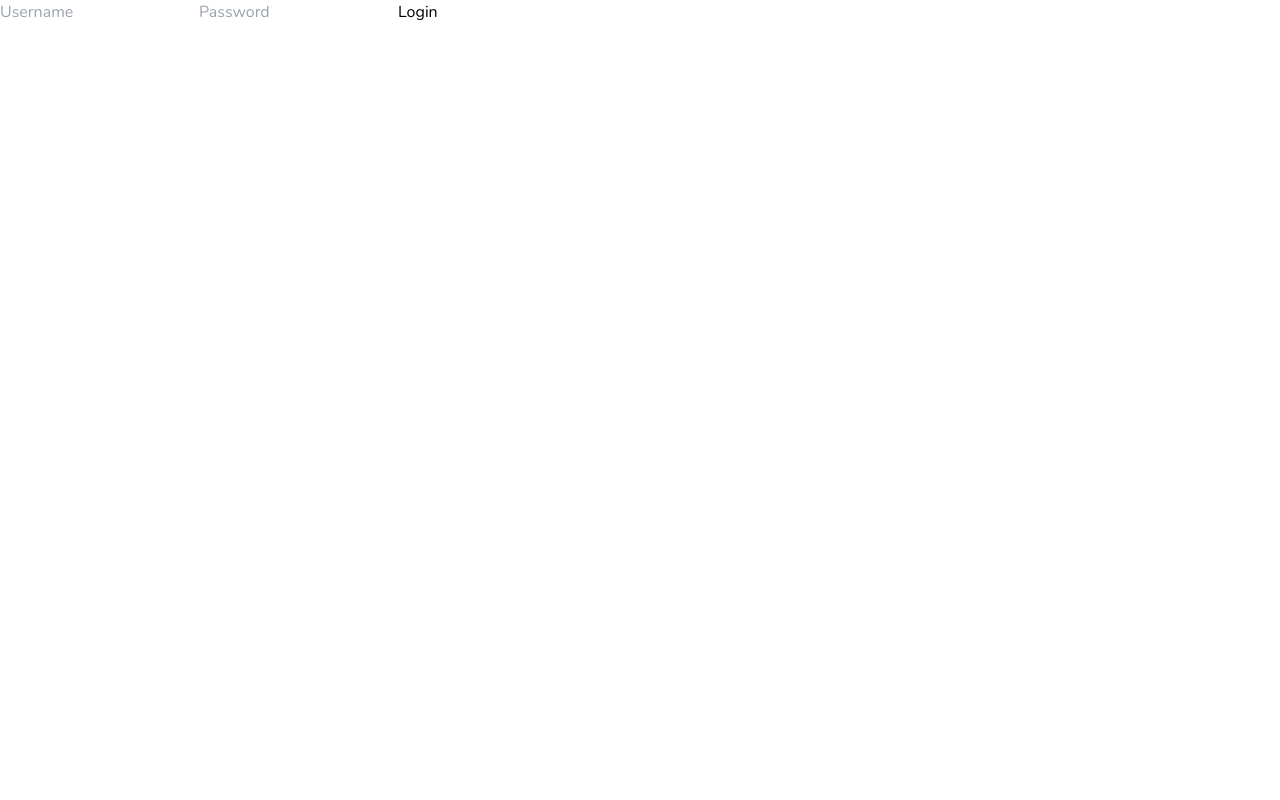
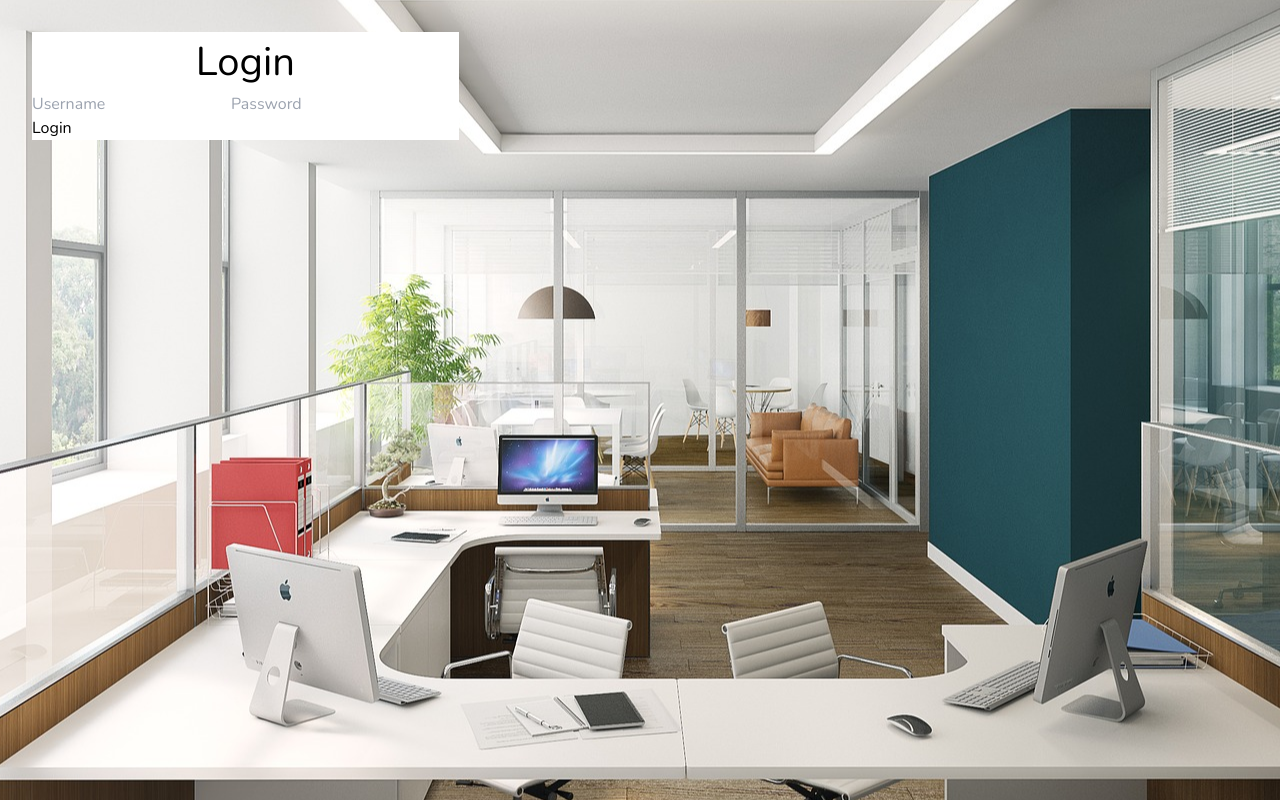
Before and after one commit to onissen/northware-suite, a Next.js app: page /login in a window 1280 px wide. Built offline with nearby package versions, Linux system fonts and the light colour scheme.

Commit message:
First Login Page

```diff
--- a/components/specific/LoginForm.js
+++ b/components/specific/LoginForm.js
@@ -2,17 +2,17 @@
 
 import Head from "next/head";
 import { useFetchUser } from "../../lib/authContext";
+import styles from '../../styles/LoginForm.module.sass';
 
 export default function LoginForm(handleChange, handleSubmit) {
     const { user, loading} = useFetchUser();
     return (
+    <main className={styles.loginBody}>
+      <div className={styles.loginBox}>
+        {!loading && !user ? (
           <>
-        <Head>
-            <title>Login | Northware OfficeSuite</title>
-        </Head>
-        <body className="login-body">
-            {!loading && !user ? (
-                <form onSubmit={handleSubmit} className="form-inline">
+              <h1 className='text-center'>Login</h1>
+              <form onSubmit={handleSubmit} className="">
               <input
                 type="text"
                 name="identifier"
@@ -34,6 +34,7 @@ export default function LoginForm(handleChange, handleSubmit) {
                 Login
               </button>
             </form>
+          </>
           ) : ('') }
 
           {!loading && (user ? (
@@ -47,7 +48,7 @@ export default function LoginForm(handleChange, handleSubmit) {
                   Logout
               </a>
             </>) : ('')) }
-        </body>
-    </>
+      </div>
+    </main>
     )
 }
--- a/pages/login.js
+++ b/pages/login.js
@@ -5,6 +5,7 @@ import { setToken, unsetToken } from "../lib/auth";
 import { useFetchUser, UserProvider} from "../lib/authContext";
 import { fetcher } from "../lib/api";
 import LoginForm from "../components/specific/LoginForm";
+import Head from "next/head";
 
 const LoginPage = () => {
   const [data, setData] = useState({
@@ -41,7 +42,12 @@ const LoginPage = () => {
     setData({ ...data, [e.target.name]: e.target.value });
   };
   return (
-      <LoginForm />
+      <>
+        <Head>
+            <title>Login | Northware Cockpit</title>
+        </Head>
+        <LoginForm />
+      </>
     );
 };
 
--- /dev/null
+++ b/styles/LoginForm.module.sass
@@ -0,0 +1,14 @@
+@import variables
+
+.loginBody
+    margin: 0
+    background: url('/assets/bg-login.jpg') no-repeat fixed center center
+    position: fixed
+    top: 0
+    left: 0
+    right: 0
+    bottom: 0
+
+.loginBox
+    @apply w-1/3 m-8
+    background-color: $white
```
Lines whose indentation alone changed are shown as unchanged.
